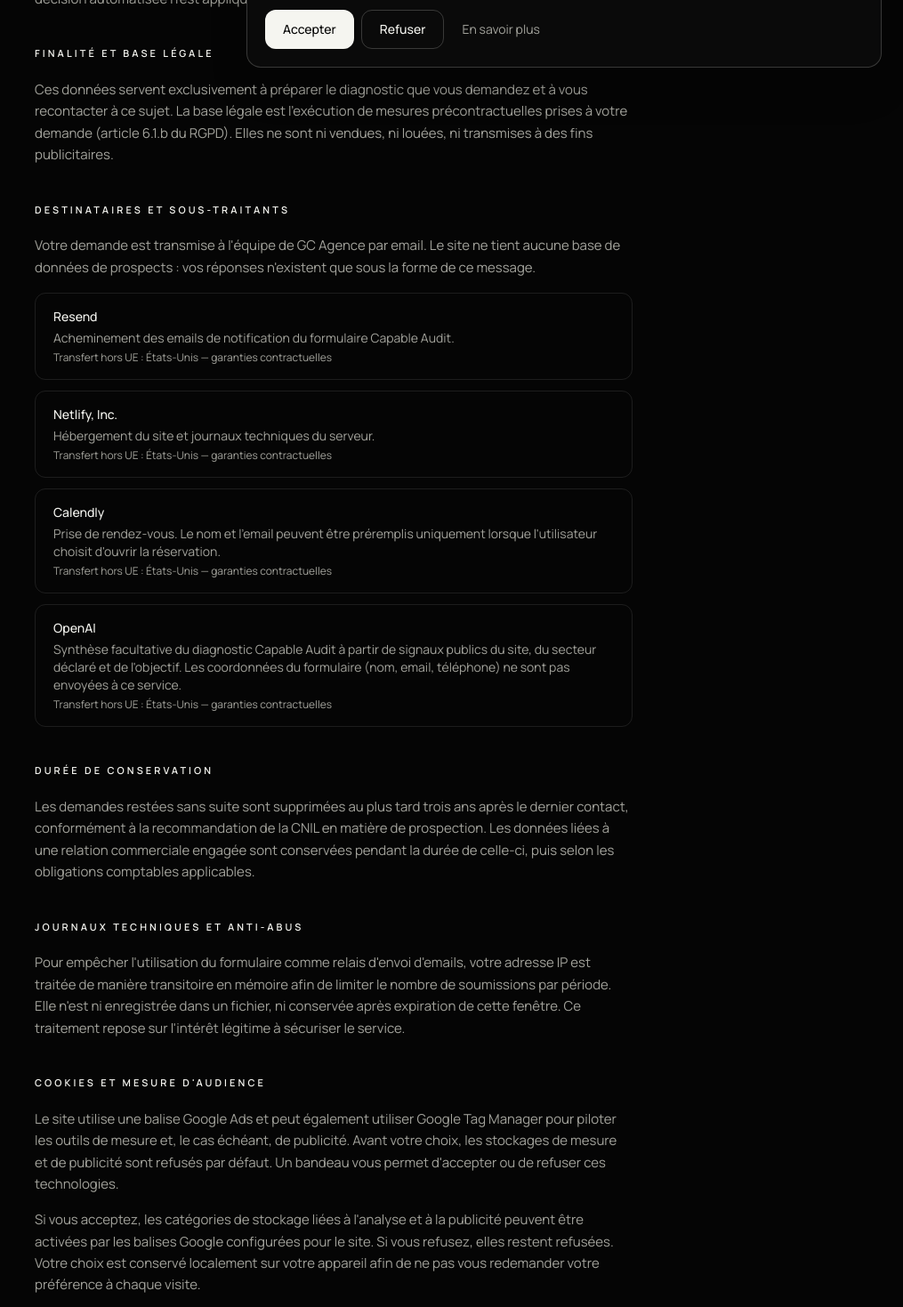
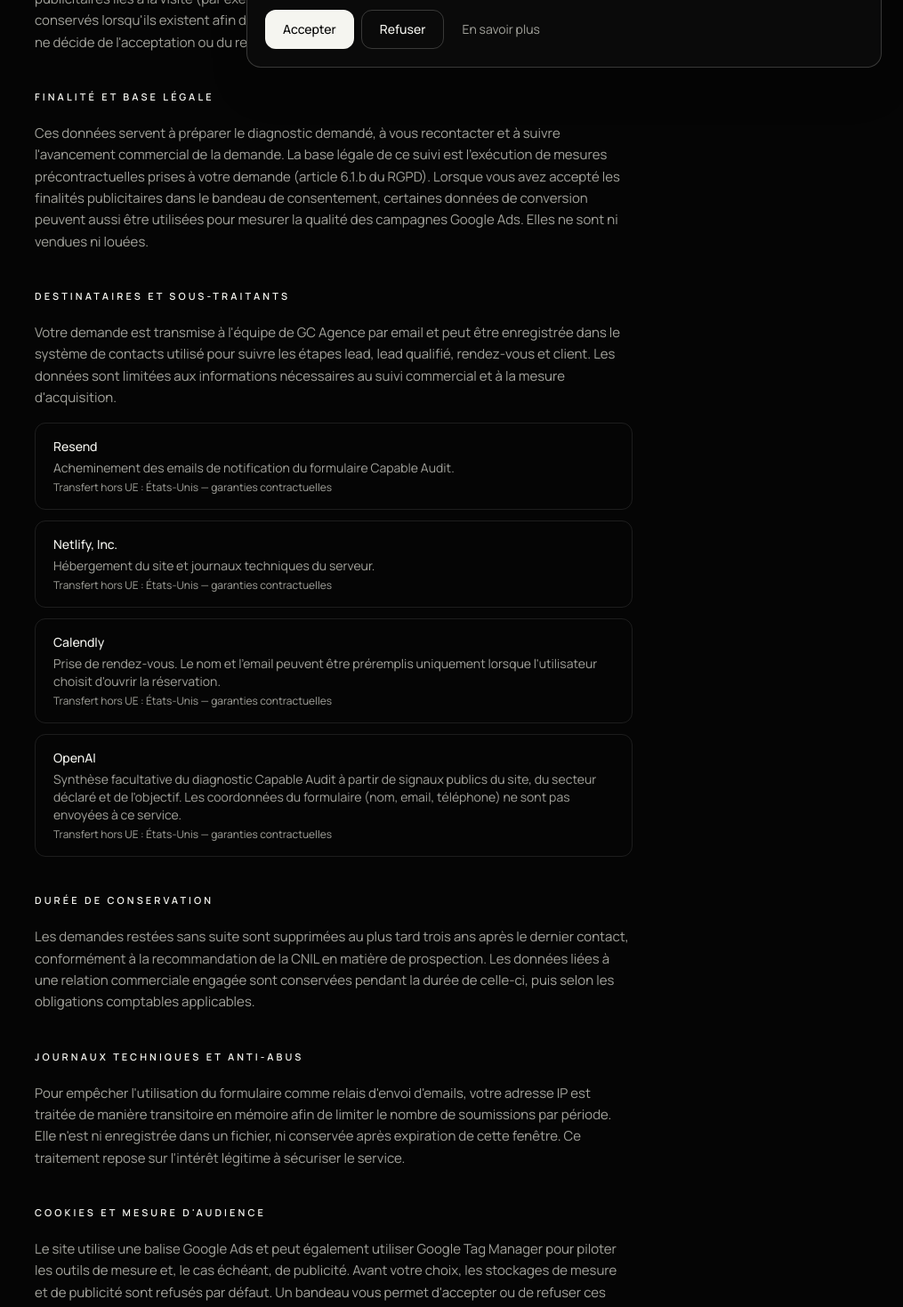
Before and after one commit to mathieumilo3-bot/-generation-capable, a Next.js app in the folder site-vitrine/: page /politique-de-confidentialite in a window 1280 px wide. Shown: the part 700-2169 px from the top of the page at 89% size, without its empty margins (265-1280 px from the left). Built offline with nearby package versions, Linux system fonts and the light colour scheme; no server answers.

Commit message:
Mettre la confidentialité en cohérence avec le suivi Ads

```diff
--- a/site-vitrine/src/app/politique-de-confidentialite/page.tsx
+++ b/site-vitrine/src/app/politique-de-confidentialite/page.tsx
@@ -22,10 +22,9 @@ function Block({ title, children }: { title: string; children: React.ReactNode }
 }
 
 /**
- * This page describes what the site actually does — the Capable Audit form is
- * the only place personal data is collected, and it is delivered by email
- * rather than stored in a database. It is written from the code, not from a
- * template, so it stays true as long as the code does.
+ * This page describes what the site actually does. Audit submissions are
+ * delivered by email and stored in the contact system only to manage the
+ * commercial follow-up and, when consent allows it, measurement of ad quality.
  */
 export default function PolitiqueConfidentialitePage() {
   const controller = LEGAL_ENTITY.denomination || SITE_NAME;
@@ -67,27 +66,34 @@ export default function PolitiqueConfidentialitePage() {
             </ul>
             <p>
               Aucune donnée sensible au sens de l&apos;article 9 du RGPD
-              n&apos;est demandée. Aucun profilage ni décision automatisée
-              n&apos;est appliqué à votre demande : l&apos;analyse est réalisée
-              par une personne.
+              n&apos;est demandée. Les identifiants publicitaires liés à la
+              visite (par exemple GCLID, GBRAID ou WBRAID) peuvent également
+              être conservés lorsqu&apos;ils existent afin de mesurer l&apos;origine
+              d&apos;une demande. Aucun profilage automatisé ne décide de
+              l&apos;acceptation ou du refus d&apos;un prospect.
             </p>
           </Block>
 
           <Block title="Finalité et base légale">
             <p>
-              Ces données servent exclusivement à préparer le diagnostic que
-              vous demandez et à vous recontacter à ce sujet. La base légale
-              est l&apos;exécution de mesures précontractuelles prises à votre
-              demande (article 6.1.b du RGPD). Elles ne sont ni vendues, ni
-              louées, ni transmises à des fins publicitaires.
+              Ces données servent à préparer le diagnostic demandé, à vous
+              recontacter et à suivre l&apos;avancement commercial de la demande.
+              La base légale de ce suivi est l&apos;exécution de mesures
+              précontractuelles prises à votre demande (article 6.1.b du RGPD).
+              Lorsque vous avez accepté les finalités publicitaires dans le
+              bandeau de consentement, certaines données de conversion peuvent
+              aussi être utilisées pour mesurer la qualité des campagnes Google
+              Ads. Elles ne sont ni vendues ni louées.
             </p>
           </Block>
 
           <Block title="Destinataires et sous-traitants">
             <p>
               Votre demande est transmise à l&apos;équipe de {SITE_NAME} par
-              email. Le site ne tient aucune base de données de prospects : vos
-              réponses n&apos;existent que sous la forme de ce message.
+              email et peut être enregistrée dans le système de contacts utilisé
+              pour suivre les étapes lead, lead qualifié, rendez-vous et client.
+              Les données sont limitées aux informations nécessaires au suivi
+              commercial et à la mesure d&apos;acquisition.
             </p>
             <ul className="flex flex-col gap-3">
               {SUBPROCESSORS.map((processor) => (
@@ -147,10 +153,13 @@ export default function PolitiqueConfidentialitePage() {
             <p>
               Si vous acceptez, les catégories de stockage liées à
               l&apos;analyse et à la publicité peuvent être activées par les
-              balises Google configurées pour le site. Si vous refusez,
-              elles restent refusées. Votre choix est conservé localement sur
-              votre appareil afin de ne pas vous redemander votre préférence
-              à chaque visite.
+              balises Google configurées pour le site. Les données de contact
+              fournies dans le formulaire peuvent alors être utilisées de façon
+              sécurisée pour les conversions améliorées et, lorsqu&apos;un lead
+              est ensuite qualifié ou devient client, pour mesurer cette étape
+              dans Google Ads. Si vous refusez, les données personnelles ne sont
+              pas envoyées à Google dans ce flux d&apos;amélioration des
+              conversions. Votre choix est conservé localement sur votre appareil.
             </p>
           </Block>
 
```
